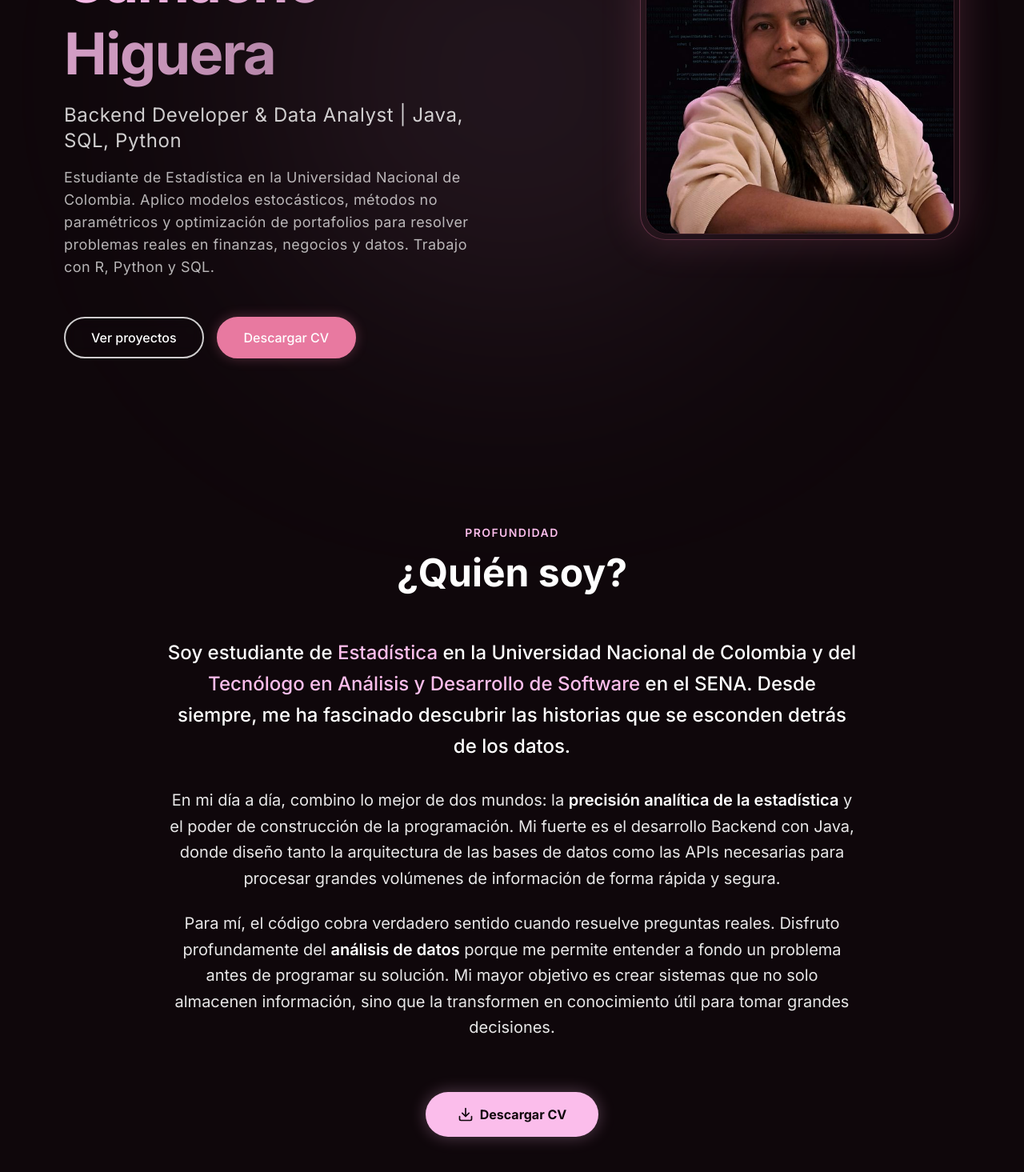
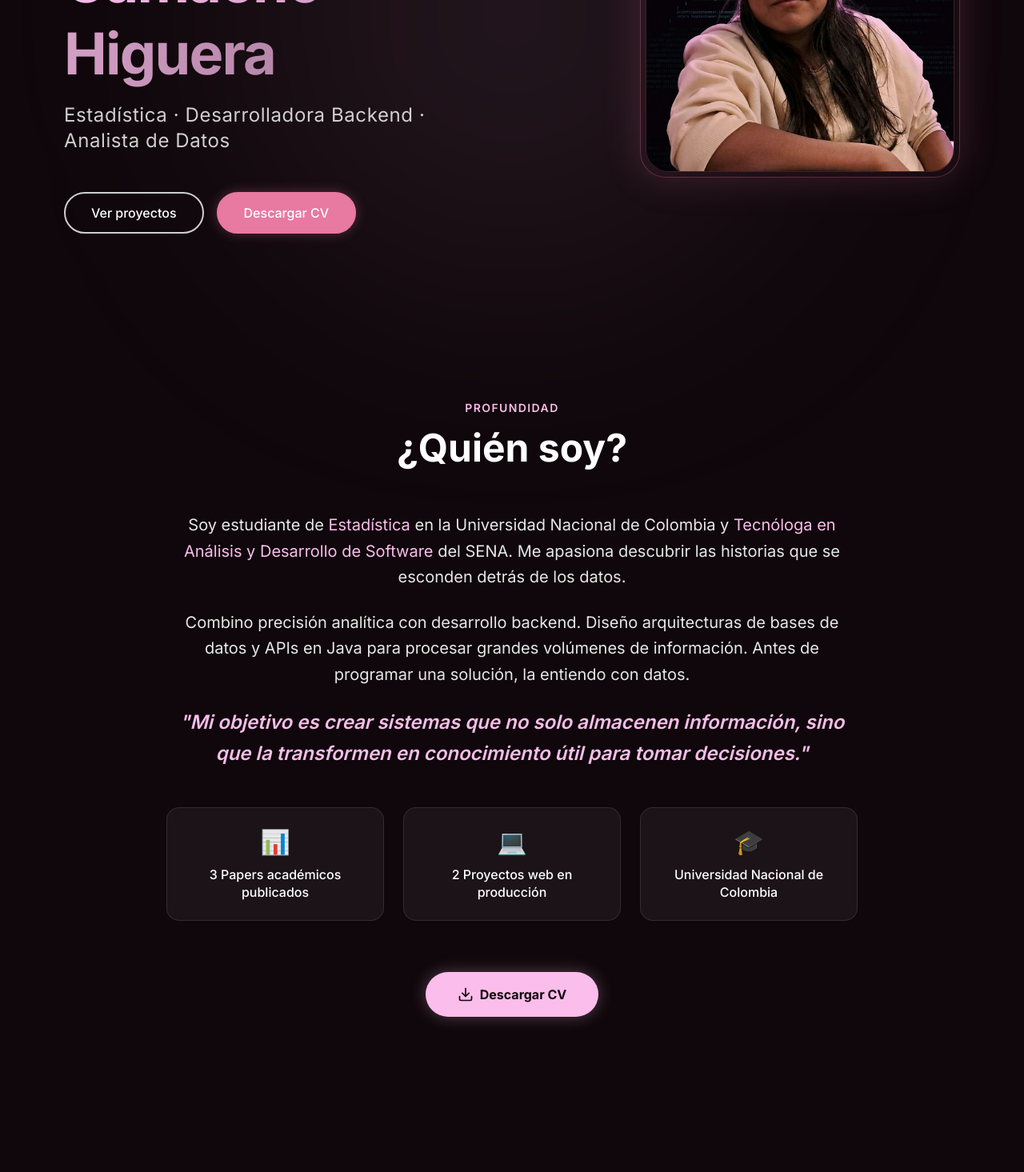
Before and after one commit to Tati1016/portafolio, a React (Vite) app: page / in a window 1280 px wide. Shown: the part 360-1825 px from the top of the page at 80% size. Built offline with nearby package versions, Linux system fonts and the light colour scheme.

Commit message:
Mejora de Hero, About y Proyectos con enlaces reales y consistencia de idioma

```diff
--- a/src/components/About.jsx
+++ b/src/components/About.jsx
@@ -23,15 +23,37 @@ export default function About() {
           transition={{ duration: 0.8 }}
           viewport={{ once: true }}
         >
-          <p className="leading-relaxed mb-8 text-xl md:text-2xl font-medium text-white">
-            Soy estudiante de <span className="text-[#fbbdeb]">Estadística</span> en la Universidad Nacional de Colombia y del <span className="text-[#fbbdeb]">Tecnólogo en Análisis y Desarrollo de Software</span> en el SENA. Desde siempre, me ha fascinado descubrir las historias que se esconden detrás de los datos.
+          <p className="leading-relaxed mb-6">
+            Soy estudiante de <span className="text-[#fbbdeb]">Estadística</span> en la Universidad Nacional de Colombia y <span className="text-[#fbbdeb]">Tecnóloga en Análisis y Desarrollo de Software</span> del SENA. Me apasiona descubrir las historias que se esconden detrás de los datos.
           </p>
-          <p className="leading-relaxed mb-6 block w-full text-center">
-            En mi día a día, combino lo mejor de dos mundos: la <strong className="font-semibold text-white">precisión analítica de la estadística</strong> y el poder de construcción de la programación. Mi fuerte es el desarrollo Backend con Java, donde diseño tanto la arquitectura de las bases de datos como las APIs necesarias para procesar grandes volúmenes de información de forma rápida y segura.
+          <p className="leading-relaxed mb-6">
+            Combino precisión analítica con desarrollo backend. Diseño arquitecturas de bases de datos y APIs en Java para procesar grandes volúmenes de información. Antes de programar una solución, la entiendo con datos.
           </p>
-          <p className="leading-relaxed block w-full text-center">
-            Para mí, el código cobra verdadero sentido cuando resuelve preguntas reales. Disfruto profundamente del <strong className="font-semibold text-white">análisis de datos</strong> porque me permite entender a fondo un problema antes de programar su solución. Mi mayor objetivo es crear sistemas que no solo almacenen información, sino que la transformen en conocimiento útil para tomar grandes decisiones.
+          <p className="leading-relaxed mb-12 text-[#fbbdeb] font-semibold text-xl md:text-2xl italic">
+            "Mi objetivo es crear sistemas que no solo almacenen información, sino que la transformen en conocimiento útil para tomar decisiones."
           </p>
+
+          {/* Bloques destacados (Stat cards) */}
+          <div className="grid grid-cols-1 md:grid-cols-3 gap-6 mb-16">
+            <div className="bg-white/5 border border-white/10 rounded-2xl p-6 text-center hover:border-[#fbbdeb]/30 transition-all duration-300">
+              <div className="text-3xl mb-3">📊</div>
+              <div className="text-white font-medium text-sm md:text-base leading-snug">
+                3 Papers académicos publicados
+              </div>
+            </div>
+            <div className="bg-white/5 border border-white/10 rounded-2xl p-6 text-center hover:border-[#fbbdeb]/30 transition-all duration-300">
+              <div className="text-3xl mb-3">💻</div>
+              <div className="text-white font-medium text-sm md:text-base leading-snug">
+                2 Proyectos web en producción
+              </div>
+            </div>
+            <div className="bg-white/5 border border-white/10 rounded-2xl p-6 text-center hover:border-[#fbbdeb]/30 transition-all duration-300">
+              <div className="text-3xl mb-3">🎓</div>
+              <div className="text-white font-medium text-sm md:text-base leading-snug">
+                Universidad Nacional de Colombia
+              </div>
+            </div>
+          </div>
         </motion.div>
 
         {/* Botones de Acción */}
--- a/src/components/Hero.jsx
+++ b/src/components/Hero.jsx
@@ -30,23 +30,13 @@ export default function Hero() {
           </motion.h1>
 
           <motion.p
-            className="text-white/80 text-xl md:text-2xl font-light tracking-wide mb-4"
+            className="text-white/80 text-xl md:text-2xl font-light tracking-wide mb-12"
             initial={{ y: 20, opacity: 0 }}
             whileInView={{ y: 0, opacity: 1 }}
             transition={{ duration: 0.8, delay: 0.2 }}
             viewport={{ once: true }}
           >
-            Backend Developer & Data Analyst | Java, SQL, Python
-          </motion.p>
-
-          <motion.p
-            className="text-white/70 text-base md:text-lg font-light tracking-wide mb-12 max-w-2xl"
-            initial={{ y: 20, opacity: 0 }}
-            whileInView={{ y: 0, opacity: 1 }}
-            transition={{ duration: 0.8, delay: 0.3 }}
-            viewport={{ once: true }}
-          >
-            Estudiante de Estadística en la Universidad Nacional de Colombia. Aplico modelos estocásticos, métodos no paramétricos y optimización de portafolios para resolver problemas reales en finanzas, negocios y datos. Trabajo con R, Python y SQL.
+            Estadística · Desarrolladora Backend · Analista de Datos
           </motion.p>
 
           <motion.div
--- a/src/components/Projects.jsx
+++ b/src/components/Projects.jsx
@@ -1,25 +1,31 @@
 import React from 'react';
 import { motion } from 'framer-motion';
-import { Github, Code } from 'lucide-react';
+import { Github, Code, ExternalLink, Briefcase, Rocket } from 'lucide-react';
 
 const projects = [
   {
-    title: 'ForoHub',
-    description: 'API RESTful para gestión de foros. Implementa operaciones CRUD completas, autenticación y autorización con JWT, validación de datos y encriptación de contraseñas, siguiendo las mejores prácticas de arquitectura y seguridad.',
-    techs: ['Java', 'Spring Boot', 'Spring Security', 'JPA/Hibernate', 'MySQL'],
-    githubUrl: '#',
+    title: 'Finance App — Plataforma de Análisis Financiero Personal',
+    description: 'Plataforma web completa para gestión financiera personal. Incluye análisis de tendencias, control de presupuestos, metas de ahorro, simulador de impacto y gráficas interactivas en tiempo real. Versión 3.0 con autenticación Firebase y exportación de datos.',
+    techs: ['React', 'Firebase', 'HTML', 'CSS', 'JavaScript', 'Chart.js'],
+    type: 'Desarrollo Web · Finanzas · Full Stack',
+    highlight: {
+      text: 'Versión 3.0',
+      icon: <Rocket className="w-4 h-4" />,
+    },
+    demoUrl: 'https://personal-finance-analyti-4cf20.web.app/',
+    githubUrl: 'https://github.com/Tati1016/app-finanzas',
   },
   {
-    title: 'Conversor de Monedas',
-    description: 'Aplicación backend capaz de realizar conversiones de divisas en tiempo real consumiendo la Exchange Rate API. Implica parseo de JSON, manejo estricto de excepciones y lógica algorítmica sólida en Java.',
-    techs: ['Java', 'API REST', 'GSON'],
-    githubUrl: '#',
+    title: 'SERVICTORNO L.C — Sitio Web Corporativo Industrial',
+    description: 'Sitio web corporativo para microempresa de mecanizado de precisión en Yopal, Casanare. Orientado a los sectores petrolero, civil e industrial. Incluye portafolio de proyectos, catálogo de servicios, integración con WhatsApp y formulario de cotización técnica.',
+    techs: ['HTML', 'CSS', 'JavaScript', 'GitHub Pages'],
+    type: 'Desarrollo Web · Sitio Corporativo · Cliente Real',
+    highlight: {
+      text: 'Cliente Real',
+      icon: <Briefcase className="w-4 h-4" />,
     },
-  {
-    title: 'Proyecto de Análisis de Datos Talento Tech',
-    description: 'Proceso completo de ETL (Extracción, Transformación y Carga) sobre datasets relevantes. Generación de insights clave e identificación de patrones ocultos mediante limpieza rigurosa de datos y visualización efectiva.',
-    techs: ['Python', 'Pandas', 'Visualización', 'Estadística'],
-    githubUrl: '#',
+    demoUrl: 'https://tati1016.github.io/servictorno-web/',
+    githubUrl: 'https://github.com/Tati1016/servictorno-web',
   },
 ];
 
@@ -37,22 +43,37 @@ export default function Projects() {
           </h2>
         </div>
 
-        <div className="grid grid-cols-1 md:grid-cols-2 lg:grid-cols-3 gap-8">
+        <div className="grid grid-cols-1 lg:grid-cols-2 gap-8">
           {projects.map((p, i) => (
             <motion.div
               key={p.title}
-              className="bg-white/5 border border-white/10 rounded-2xl p-8 flex flex-col hover:border-[#fbbdeb]/40 hover:-translate-y-2 hover:shadow-[0_0_30px_rgba(251,189,235,0.1)] transition-all duration-300"
+              className="bg-white/5 border border-white/10 rounded-2xl p-8 flex flex-col hover:border-[#fbbdeb]/40 hover:-translate-y-2 hover:shadow-[0_0_30px_rgba(251,189,235,0.1)] transition-all duration-300 relative overflow-hidden"
               initial={{ y: 20, opacity: 0 }}
               whileInView={{ y: 0, opacity: 1 }}
               transition={{ duration: 0.6, delay: i * 0.15 }}
               viewport={{ once: true }}
             >
-              <h3 className="text-white font-bold text-2xl mb-4">{p.title}</h3>
+              <div className="flex flex-col mb-4 gap-2">
+                <div className="flex justify-between items-start">
+                  <h3 className="text-white font-bold text-2xl leading-tight pr-4">{p.title}</h3>
+                </div>
+
+                <div className="flex flex-wrap items-center gap-3 text-sm">
+                  <span className="text-white/60">{p.type}</span>
+                </div>
+                <div className="mt-2">
+                  <span className="inline-flex items-center gap-1.5 px-3 py-1 bg-[#fbbdeb]/10 text-[#fbbdeb] text-xs font-semibold rounded-full border border-[#fbbdeb]/20">
+                    {p.highlight.icon}
+                    {p.highlight.text}
+                  </span>
+                </div>
+              </div>
+
               <p className="text-white/70 text-base leading-relaxed mb-6 flex-1">
                 {p.description}
               </p>
 
-              <div className="flex flex-wrap gap-2 mb-8">
+              <div className="flex flex-wrap gap-2 mb-8 mt-auto">
                 {p.techs.map((t) => (
                   <span key={t} className="px-3 py-1 bg-[#0f070b] text-white/80 text-xs font-medium rounded-full border border-white/10">
                     {t}
@@ -60,15 +81,26 @@ export default function Projects() {
                 ))}
               </div>
 
+              <div className="flex gap-4 w-full mt-4">
+                <a
+                  href={p.demoUrl}
+                  target="_blank"
+                  rel="noopener noreferrer"
+                  className="flex-1 flex items-center justify-center gap-2 py-3 bg-[#fbbdeb] text-[#0f070b] font-semibold rounded-xl border border-[#fbbdeb] hover:bg-transparent hover:text-[#fbbdeb] transition-all duration-300"
+                >
+                  <ExternalLink className="w-4 h-4" />
+                  Ver Demo
+                </a>
                 <a
                   href={p.githubUrl}
                   target="_blank"
                   rel="noopener noreferrer"
-                className="flex items-center justify-center gap-2 w-full py-3 bg-[#fbbdeb]/10 text-[#fbbdeb] font-semibold rounded-xl border border-[#fbbdeb]/20 hover:bg-[#fbbdeb] hover:text-[#0f070b] transition-all duration-300"
+                  className="flex-1 flex items-center justify-center gap-2 py-3 bg-transparent text-white font-semibold rounded-xl border border-white/20 hover:bg-white/10 transition-all duration-300"
                 >
                   <Code className="w-4 h-4" />
                   Ver Código
                 </a>
+              </div>
             </motion.div>
           ))}
         </div>
```
Lines whose indentation alone changed are shown as unchanged.
